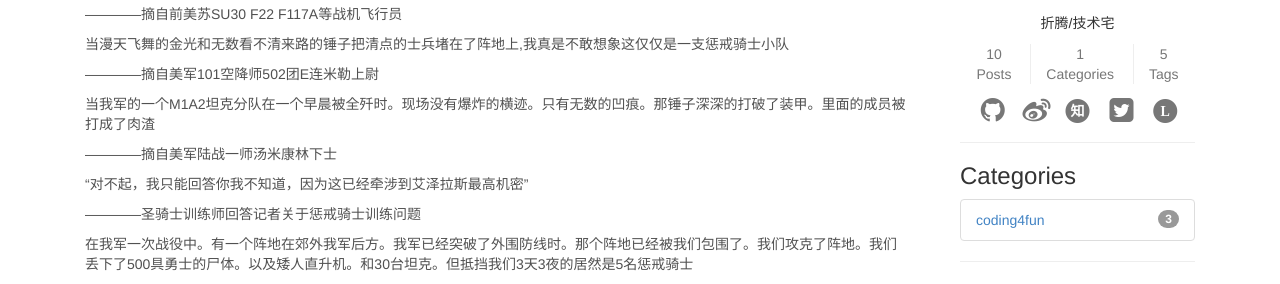
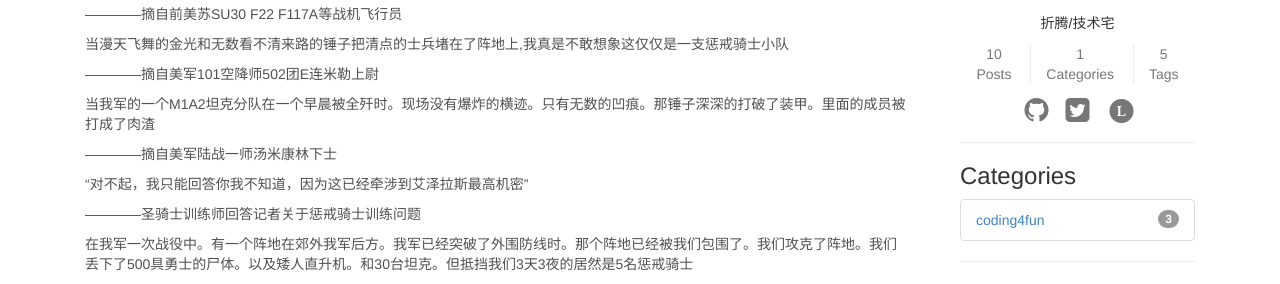
Before and after one commit to Bonelol/bonelol.github.io, a Jekyll site: the page built from index.html, in a window 1280 px wide and 900 px high. Shown: the part 318-602 px from the top of the window. Built offline with Jekyll 4.4.1, drawn with Linux system fonts in a browser that asks for light colours; the list of posts is cut into pages by our own code.

Commit message:
Update sidebar_main.html

```diff
--- a/_includes/sidebar_main.html
+++ b/_includes/sidebar_main.html
@@ -35,8 +35,6 @@
 
   <div class="social-icons">
     <a href="{{ site.social_media.github_url }}" class="btn" title="Github" target="_blank"><i class="fa fa-fw fa-github fa-2x" aria-hidden="true"></i></a>
-    <a href="{{ site.social_media.weibo_url }}" class="btn" title="Weibo" target="_blank"><i class="fa fa-fw fa-weibo fa-2x" aria-hidden="true"></i></a>
-    <a href="{{ site.social_media.zhihu_url }}" class="btn" title="Zhihu" target="_blank"><span class="fa-stack fa-lg"><i class="fa fa-circle fa-stack-2x"></i><i class="fa fa-stack-1x fa-inverse"><strong>知</strong></i></span></a>
     <a href="{{ site.social_media.twitter_url }}" class="btn" title="Twitter" target="_blank"><i class="fa fa-twitter-square fa-2x" aria-hidden="true"></i></a>
     <a href="{{ site.social_media.lofter_url }}" class="btn" title="Lofter" target="_blank"><span class="fa-stack fa-lg"><i class="fa fa-circle fa-stack-2x"></i><i class="fa fa-stack-1x fa-inverse"><strong>L</strong></i></span></a>
   </div>
```
